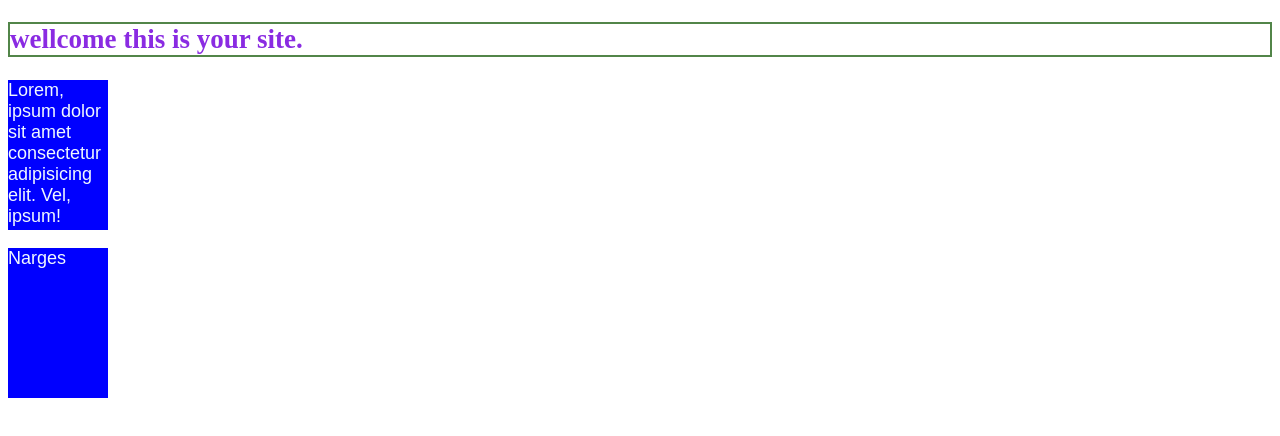
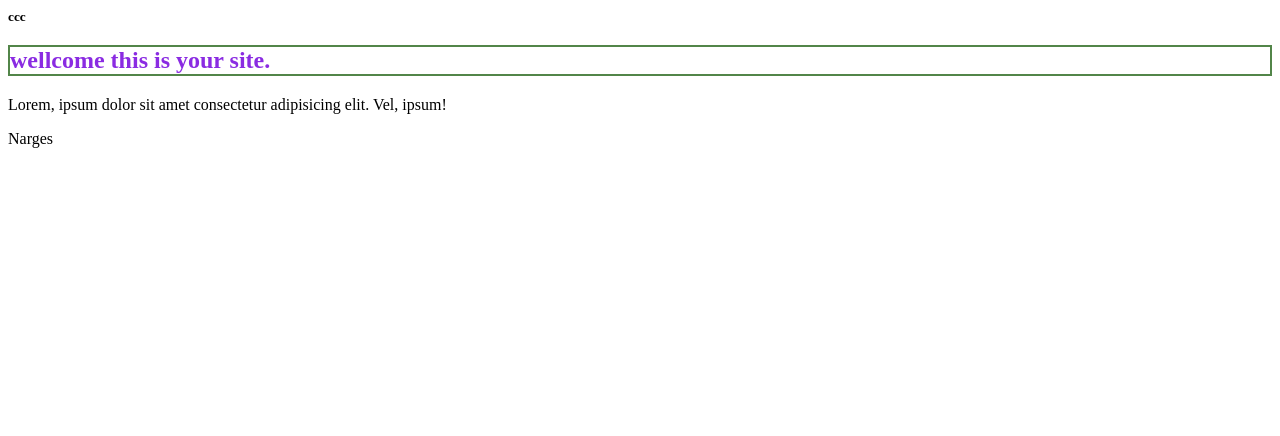
Before and after one commit to Narges00Ahmadi/test, a plain HTML site: page index.html in a window 1280 px wide. Drawn offline with Linux system fonts and the light colour scheme.

Commit message:
added last style

```diff
--- a/index.html
+++ b/index.html
@@ -7,6 +7,7 @@
     <link rel="stylesheet" href="./style.css">
 </head>
 <body>
+    <h1>ccc</h1>
     <h2>wellcome this is your site.</h2>
     <p>Lorem, ipsum dolor sit amet consectetur adipisicing elit. Vel, ipsum!</p>
     <p>Narges</p>
--- a/style.css
+++ b/style.css
@@ -2,13 +2,6 @@ h2{
     color: blueviolet;
     border: solid 2px #528549;
 }
-body{
-    font-size: large;
+h1{
+    font-size: smaller;
 }
-p{
-    background-color: blue;
-    width: 100px;
-    height: 150px;
-    color: aliceblue;
-    font-family: sans-serif;
-}
```
